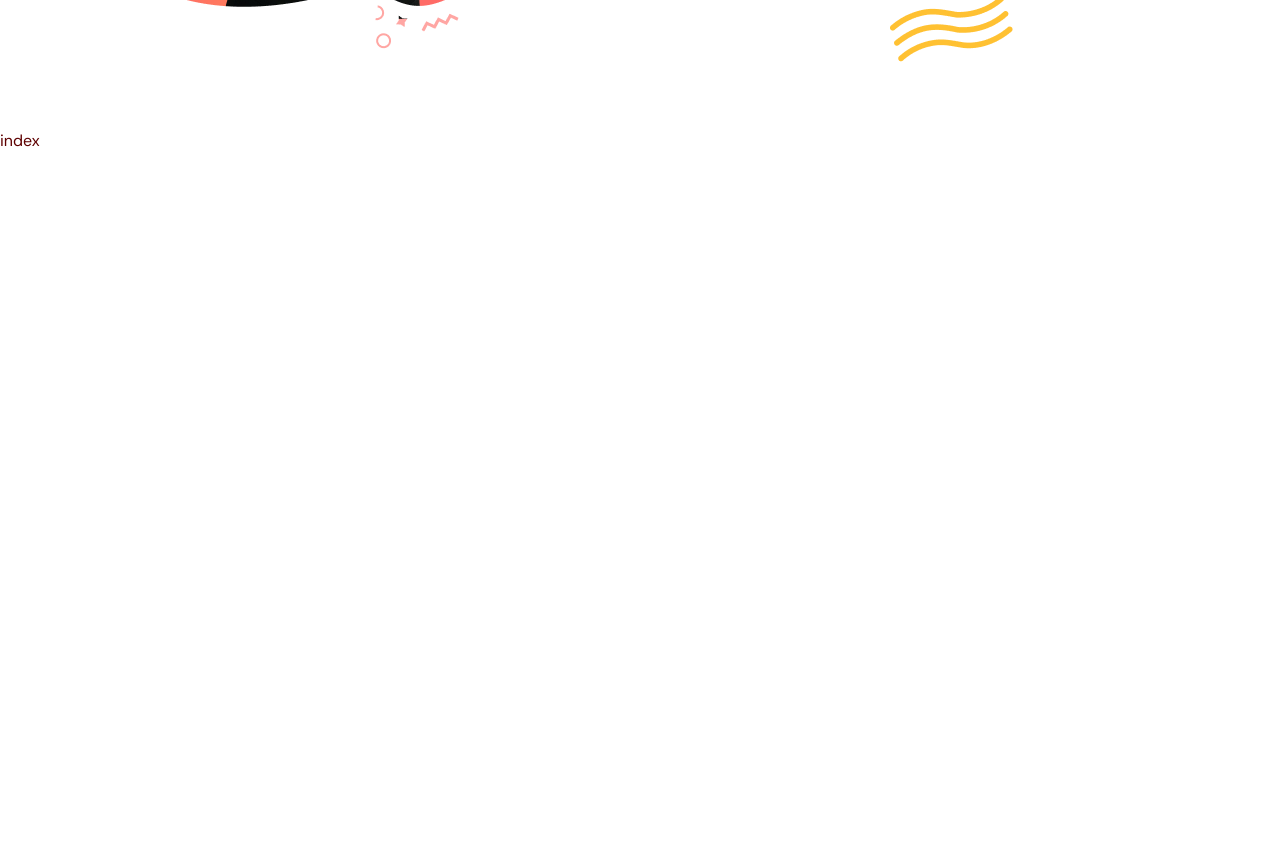
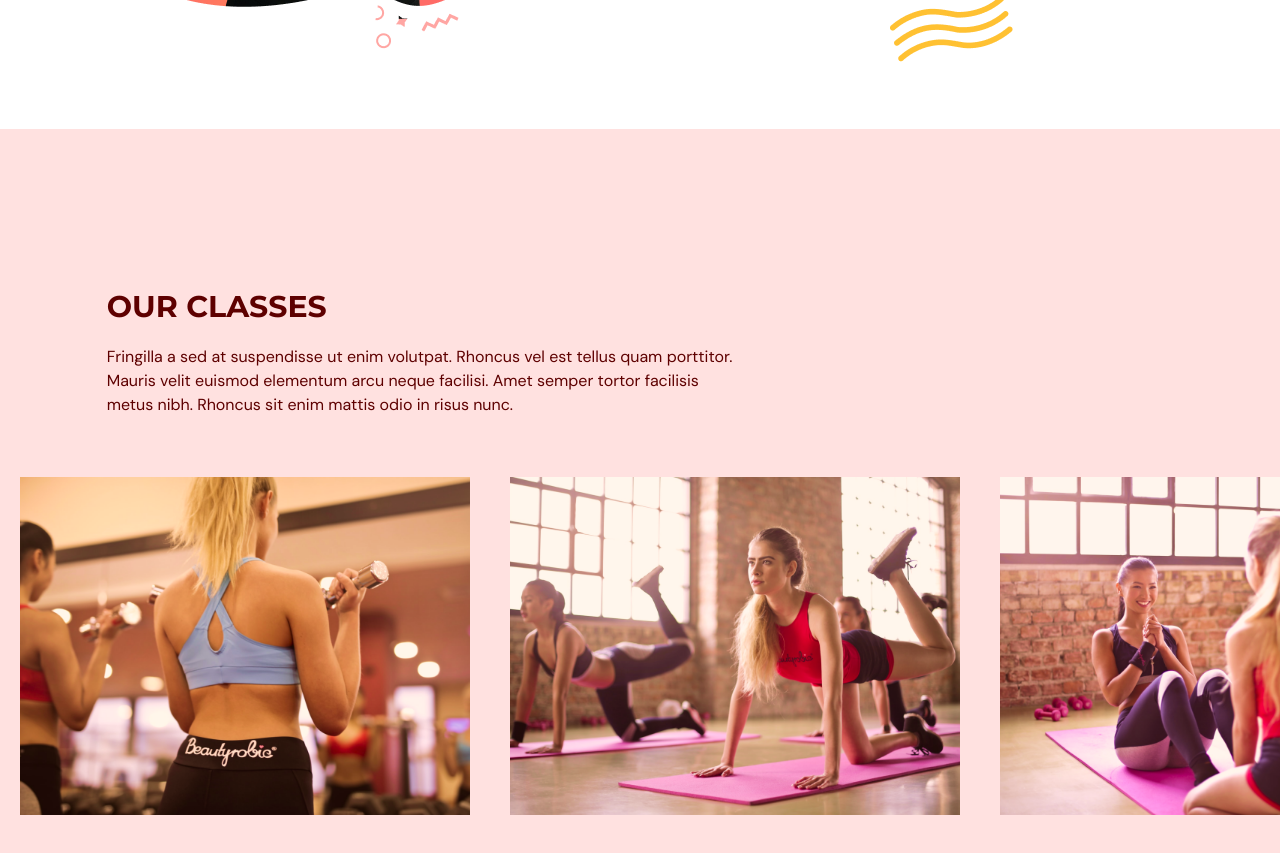
Before and after one commit to SmallPeenwow/gym-typescript, a React (Vite) app: page / in a window 1280 px wide. Shown: the part 1980-2833 px from the top of the page. Before the commit the page ends 2133 px from the top, so only its background shows below. Built offline with nearby package versions, Linux system fonts and the light colour scheme.

Commit message:
Our Classes Page Done

```diff
--- /dev/null
+++ b/src/scenes/ourClasses/Class.tsx
@@ -0,0 +1,21 @@
+type ClassProps = {
+  name: string;
+  description?: string;
+  image: string;
+};
+
+const Class = ({ name, description, image }: ClassProps) => {
+  const overlayStyles = `p-5 absolute z-30 flex h-[380px] w-[450px] flex-col items-center justify-center whitespace-normal bg-primary-500 text-center text-white opacity-0 transition duration-500 hover:opacity-90`;
+
+  return (
+    <li className="relative mx-5 inline-block h-[380px] w-[450px]">
+      <div className={overlayStyles}>
+        <p className="text-2xl">{name}</p>
+        <p className="mt-5">{description}</p>
+      </div>
+      <img alt={`${image}`} src={image} />
+    </li>
+  );
+};
+
+export default Class;
--- a/src/scenes/ourClasses/index.tsx
+++ b/src/scenes/ourClasses/index.tsx
@@ -1,11 +1,95 @@
-import { SelectedPage } from "@/shared/types";
+import { ClassType, SelectedPage } from "@/shared/types";
+import image1 from "@/assets/image1.png";
+import image2 from "@/assets/image2.png";
+import image3 from "@/assets/image3.png";
+import image4 from "@/assets/image4.png";
+import image5 from "@/assets/image5.png";
+import image6 from "@/assets/image6.png";
+import { motion } from "framer-motion";
+import HText from "@/shared/HText";
+import Class from "./Class";
+
+const classes: Array<ClassType> = [
+  {
+    name: "Weight Training Classes",
+    description:
+      "Lorem ipsum dolor sit amet, consectetur adipiscing elit, sed do eiusmod tempor incididunt ut labore et dolore magna aliqua. Ut enim ad minim veniam, quis nostrud exercitation ullamco laboris nisi ut aliquip ex ea commodo consequat.",
+    image: image1,
+  },
+  {
+    name: "Yoga Classes",
+    image: image2,
+  },
+  {
+    name: "Ab Core Classes",
+    description:
+      "Lorem ipsum dolor sit amet, consectetur adipiscing elit, sed do eiusmod tempor incididunt ut labore et dolore magna aliqua. Ut enim ad minim veniam, quis nostrud exercitation ullamco laboris nisi ut aliquip ex ea commodo consequat.",
+    image: image3,
+  },
+  {
+    name: "Adventure Classes",
+    description:
+      "Lorem ipsum dolor sit amet, consectetur adipiscing elit, sed do eiusmod tempor incididunt ut labore et dolore magna aliqua. Ut enim ad minim veniam, quis nostrud exercitation ullamco laboris nisi ut aliquip ex ea commodo consequat.",
+    image: image4,
+  },
+  {
+    name: "Fitness Classes",
+    image: image5,
+  },
+  {
+    name: "Training Classes",
+    description:
+      "Lorem ipsum dolor sit amet, consectetur adipiscing elit, sed do eiusmod tempor incididunt ut labore et dolore magna aliqua. Ut enim ad minim veniam, quis nostrud exercitation ullamco laboris nisi ut aliquip ex ea commodo consequat.",
+    image: image6,
+  },
+];
 
 type OurClassesProps = {
   setSelectedPage: (value: SelectedPage) => void;
 };
 
 const OurClasses = ({ setSelectedPage }: OurClassesProps) => {
-  return <div>index</div>;
+  return (
+    <section id="ourclasses" className="w-full bg-primary-100 py-40">
+      <motion.div
+        onViewportEnter={() => setSelectedPage(SelectedPage.OurClasses)}
+      >
+        <motion.div
+          className="mx-auto w-5/6"
+          initial="hidden"
+          whileInView="visible"
+          viewport={{ once: true, amount: 0.5 }}
+          transition={{ duration: 0.5 }}
+          variants={{
+            hidden: { opacity: 0, x: -50 },
+            visible: { opacity: 1, x: 0 },
+          }}
+        >
+          <div className="md:w-3/5">
+            <HText>OUR CLASSES</HText>
+            <p className="py-5">
+              Fringilla a sed at suspendisse ut enim volutpat. Rhoncus vel est
+              tellus quam porttitor. Mauris velit euismod elementum arcu neque
+              facilisi. Amet semper tortor facilisis metus nibh. Rhoncus sit
+              enim mattis odio in risus nunc.
+            </p>
+          </div>
+        </motion.div>
+        <div className="mt-10 h-[353px] w-full overflow-x-auto overflow-y-hidden">
+          <ul className="w-[2800px] whitespace-nowrap">
+            {classes.map((item: ClassType, index) => (
+              <Class
+                key={`${item.name}-${index}`}
+                name={item.name}
+                description={item.description}
+                image={item.image}
+              />
+            ))}
+          </ul>
+        </div>
+      </motion.div>
+    </section>
+  );
 };
 
 export default OurClasses;
--- a/src/shared/types.ts
+++ b/src/shared/types.ts
@@ -10,3 +10,9 @@
   title: string;
   description: string;
 }
+
+export interface ClassType {
+  name: string;
+  description?: string;
+  image: string;
+}
```
